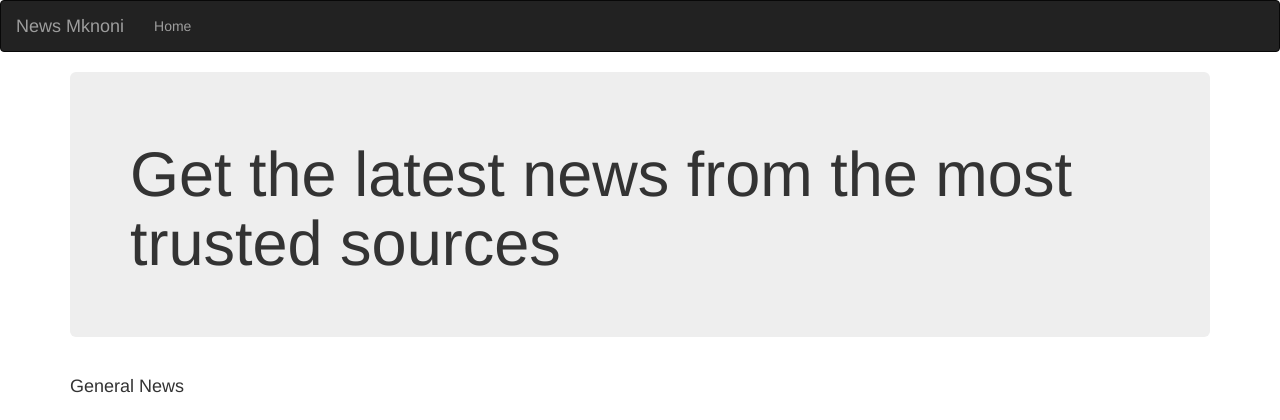
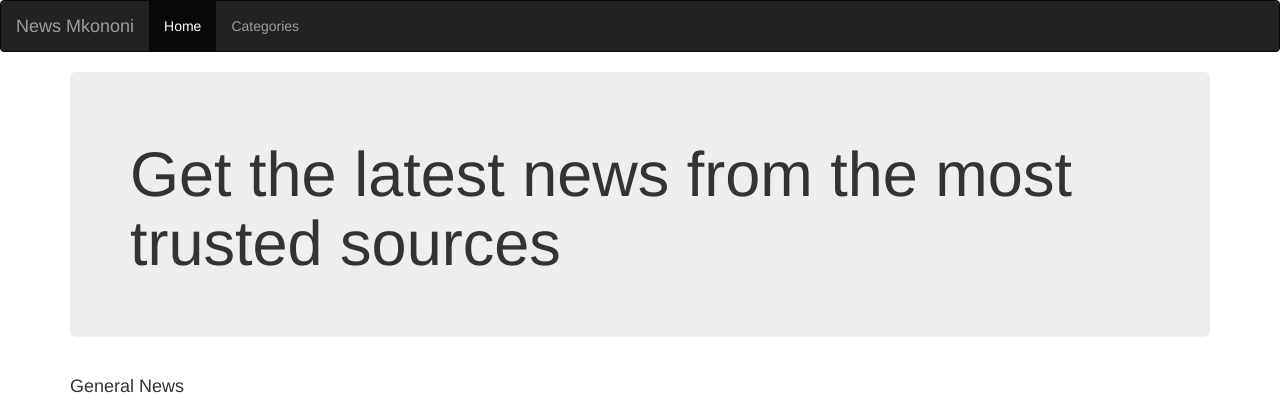
Before and after one commit to Lornakimani62/NEWSHIGHLIGHTS-IP3, a Flask app: template app/templates/index.html in a window 1280 px wide. Shown: the top 420 px of the page. Run offline with Flask 2, Linux system fonts and the light colour scheme; the template is opened without the code that fills it, so the values that code supplies are empty; some libraries are stand-ins or nearby versions.

Commit message:
This commit is to add changes to the navbar and to the 404 error page

```diff
--- a/app/templates/fourOwfour.html
+++ b/app/templates/fourOwfour.html
@@ -0,0 +1,6 @@
+{% extends 'base.html'%}
+
+{% block content %}
+    <h4 class="wrapper">The page does not exist</h4>
+
+{% endblock %}
--- a/app/templates/navbar.html
+++ b/app/templates/navbar.html
@@ -7,11 +7,28 @@
               <span class="icon-bar"></span>
               <span class="icon-bar"></span>
             </button>
-            <a class="navbar-brand" href="/"> News Mknoni </a>
+            <a class="navbar-brand" href="/"> News Mkononi </a>
         </div>
         <div class="navbar-collapse collapse">
             <ul class="nav navbar-nav">
-                <li><a href="/">Home</a></li>
+                <li class="nav-item active">
+                    <a class="nav-link" href="/">Home <span class="sr-only">(current)</span></a>
+                  </li>
+                  <li class="nav-item dropdown">
+                    <a class="nav-link dropdown-toggle" href="#" id="navbarDropdownMenuLink" data-toggle="dropdown" aria-haspopup="true" aria-expanded="false">
+                      Categories
+                    </a>
+                    <div class="dropdown-menu" aria-labelledby="navbarDropdownMenuLink">
+                    <ul>
+                    <li><a class="dropdown-item" href="/#general">General</a></li>
+                    <li><a class="dropdown-item" href="/#business">Business</a></li>
+                    <li><a class="dropdown-item" href="/#technology">Technology</a></li>
+                    <li><a class="dropdown-item" href="/#sports">Sports</a></li>
+                    <li><a class="dropdown-item" href="/#entertainment">Entertainment</a></li>
+                    <li><a class="dropdown-item" href="/#science">Science</a></li>
+                    </ul>
+                    </div>
+                  </li>
         </div>
 
     </div>
```
